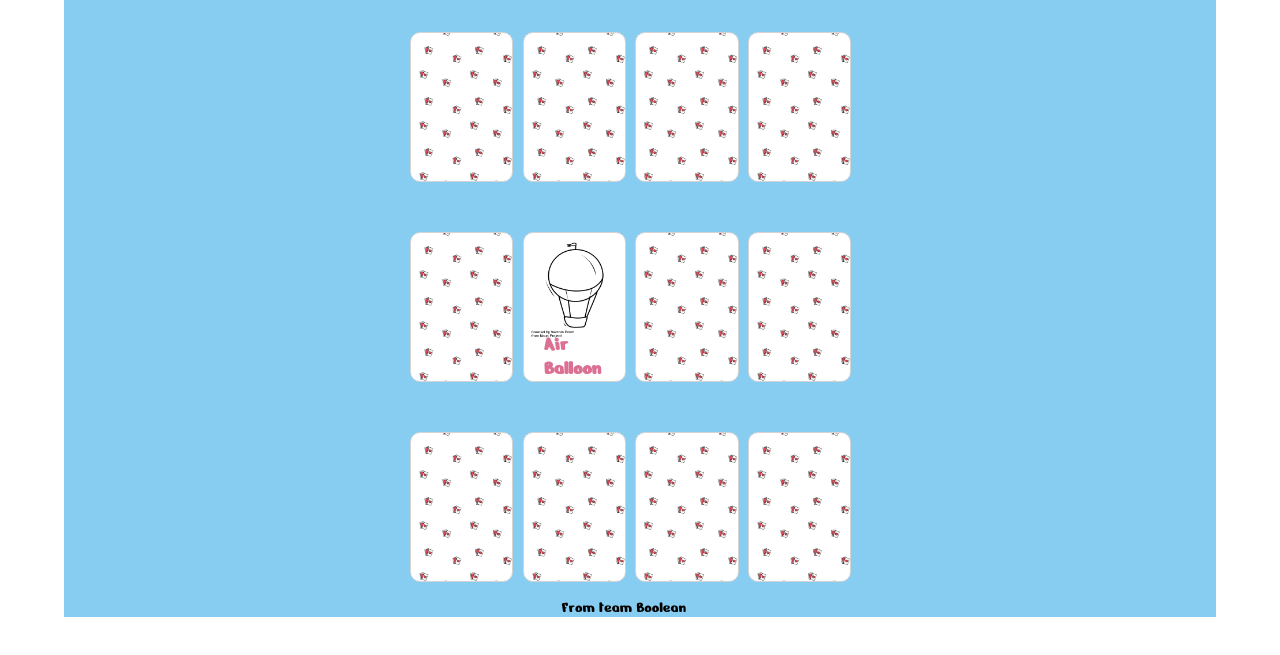
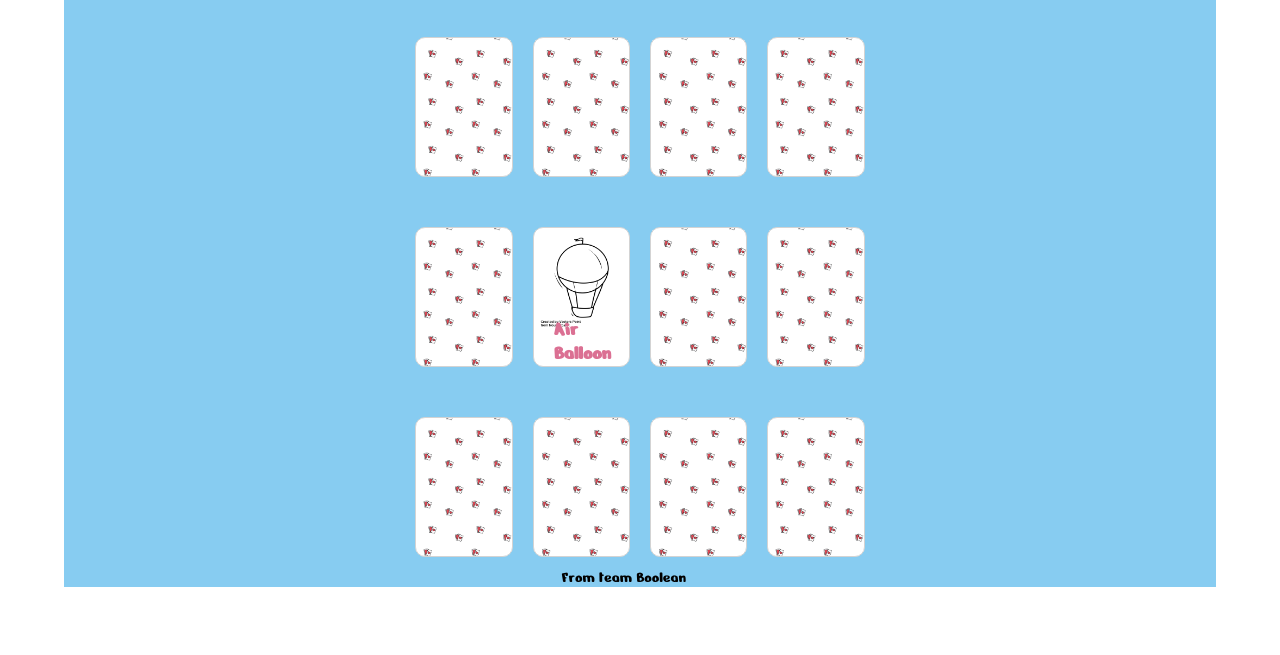
Before and after one commit to RobertoZeppilli/html-css-memory, a plain HTML site: page index.html in a window 1280 px wide. Shown: the part 103-758 px from the top of the page. Drawn offline with Linux system fonts and the light colour scheme.

Commit message:
'Main box' width fixed

```diff
--- a/css/style.css
+++ b/css/style.css
@@ -34,7 +34,7 @@ body {
 /* boxes-container */
 .main-box {
     width: 45%;
-    height: 190px;
+    height: 180px;
     margin: 10px auto;
     padding: 20px;
 }
@@ -46,15 +46,15 @@ body {
 .box {
     float: left;
     height: 100%;
-    width: 22%;
-    margin: 1%;
-    background-color: #FFF;
+    width: calc(100% / 4 - 20px);
+    margin: 10px;
     background-image: url(../img/pattern.png);
     background-size: contain;
     background-position: center;
     background-repeat: repeat;
     border-radius: 10px;
     border: 1px solid lightgrey;
+    background-color: #FFF;
 }
 
 /* uncover */
```
